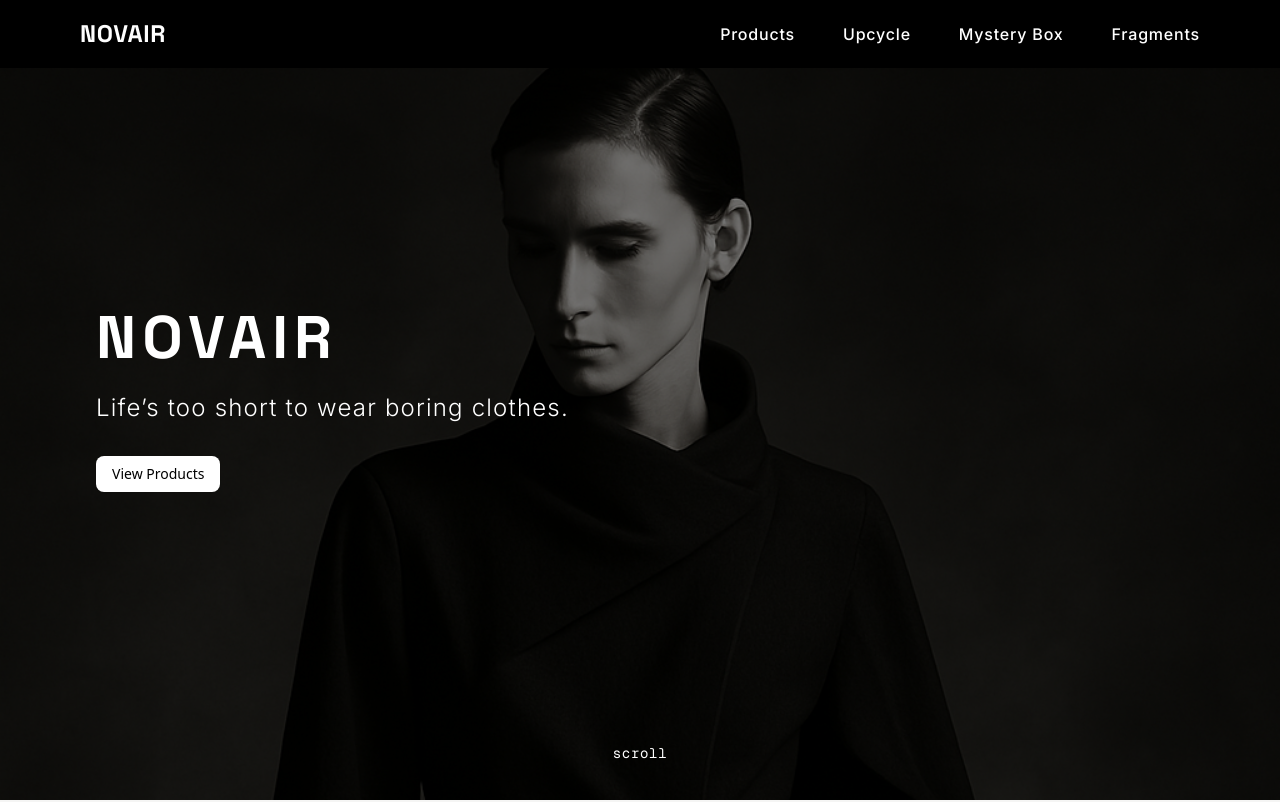
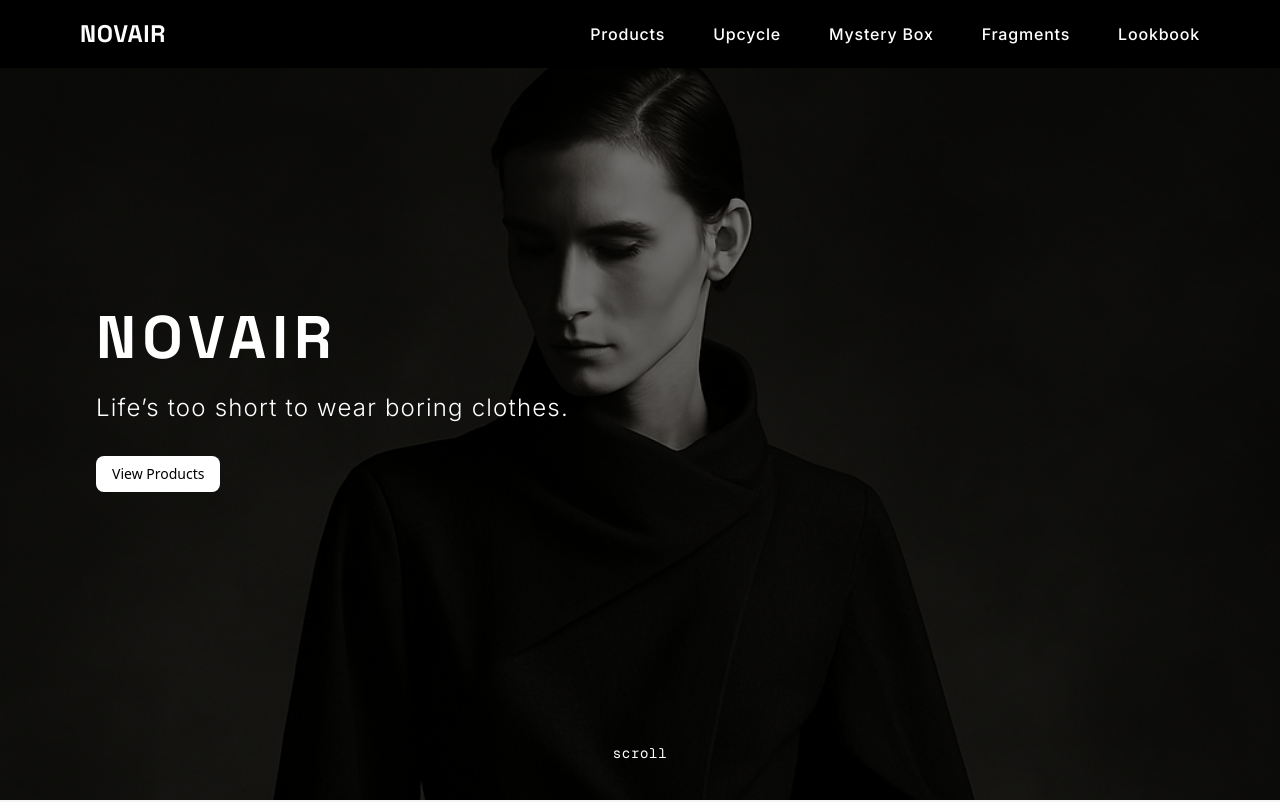
Before and after one commit to RutgerSwirski/clothing-brand, a Next.js app: page / in a window 1280 px wide. Shown: the top 802 px of the page. Built offline with nearby package versions, Linux system fonts and the light colour scheme.

Commit message:
added lookbook route

```diff
--- a/app/layout.tsx
+++ b/app/layout.tsx
@@ -37,6 +37,7 @@ const navbarLinks = [
   { label: "Upcycle", href: "/upcycle" },
   { label: "Mystery Box", href: "/mystery-box" },
   { label: "Fragments", href: "/fragments" },
+  { label: "Lookbook", href: "/lookbook" },
 ];
 
 export default function RootLayout({
```
